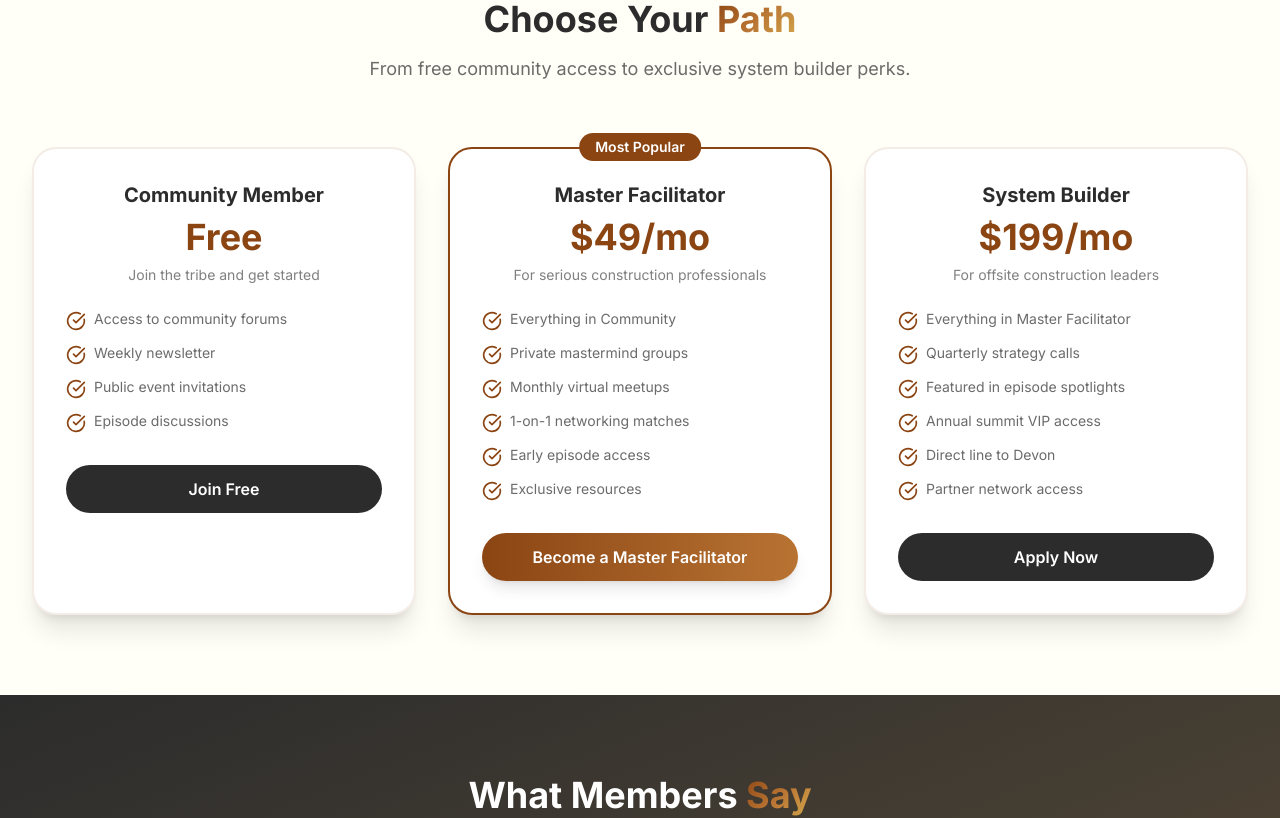
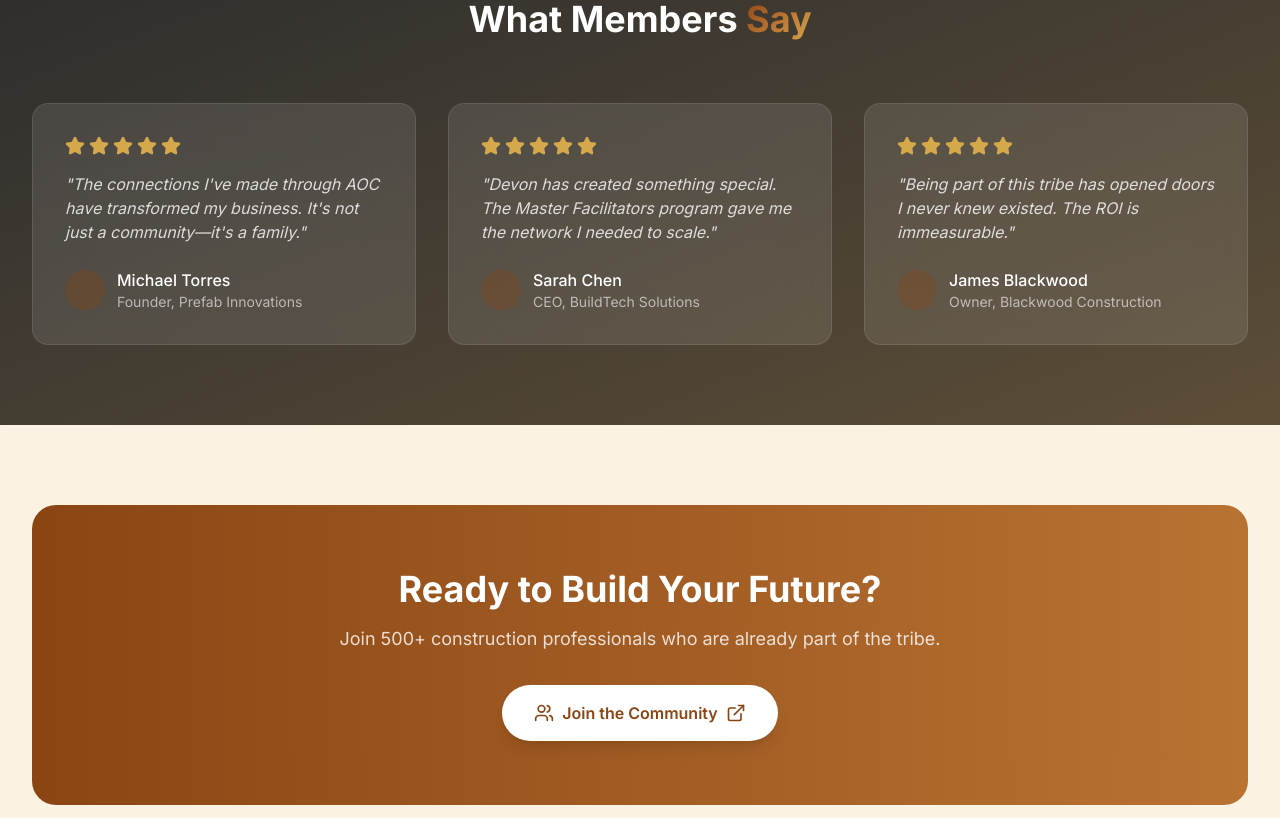
Before and after one commit to HummingAgent/aoc-website, a Next.js app: page /community in a window 1280 px wide. Shown: the part 1280-2098 px from the top of the page. Built offline with nearby package versions, Linux system fonts and the light colour scheme; a web font is replaced by a local one.

Commit message:
Link Master Facilitators to external community site

```diff
--- a/src/app/community/page.tsx
+++ b/src/app/community/page.tsx
@@ -1,5 +1,6 @@
 "use client";
 
+import { useEffect } from "react";
 import { motion } from "framer-motion";
 import Link from "next/link";
 import {
@@ -9,11 +10,8 @@ import {
   Calendar,
   MessageSquare,
   ArrowRight,
-  CheckCircle,
-  Building2,
-  Wrench,
-  Award,
-  Globe
+  ExternalLink,
+  Building2
 } from "lucide-react";
 
 const benefits = [
@@ -36,70 +34,6 @@ const benefits = [
     icon: Building2,
     title: "System Built Resources",
     description: "Tools, guides, and resources for offsite construction excellence.",
-  },
-];
-
-const tiers = [
-  {
-    name: "Community Member",
-    price: "Free",
-    description: "Join the tribe and get started",
-    features: [
-      "Access to community forums",
-      "Weekly newsletter",
-      "Public event invitations",
-      "Episode discussions",
-    ],
-    cta: "Join Free",
-    popular: false,
-  },
-  {
-    name: "Master Facilitator",
-    price: "$49/mo",
-    description: "For serious construction professionals",
-    features: [
-      "Everything in Community",
-      "Private mastermind groups",
-      "Monthly virtual meetups",
-      "1-on-1 networking matches",
-      "Early episode access",
-      "Exclusive resources",
-    ],
-    cta: "Become a Master Facilitator",
-    popular: true,
-  },
-  {
-    name: "System Builder",
-    price: "$199/mo",
-    description: "For offsite construction leaders",
-    features: [
-      "Everything in Master Facilitator",
-      "Quarterly strategy calls",
-      "Featured in episode spotlights",
-      "Annual summit VIP access",
-      "Direct line to Devon",
-      "Partner network access",
-    ],
-    cta: "Apply Now",
-    popular: false,
-  },
-];
-
-const testimonials = [
-  {
-    quote: "The connections I've made through AOC have transformed my business. It's not just a community—it's a family.",
-    name: "Michael Torres",
-    title: "Founder, Prefab Innovations",
-  },
-  {
-    quote: "Devon has created something special. The Master Facilitators program gave me the network I needed to scale.",
-    name: "Sarah Chen",
-    title: "CEO, BuildTech Solutions",
-  },
-  {
-    quote: "Being part of this tribe has opened doors I never knew existed. The ROI is immeasurable.",
-    name: "James Blackwood",
-    title: "Owner, Blackwood Construction",
   },
 ];
 
@@ -149,13 +83,15 @@ export default function CommunityPage() {
               </div>
             </div>
 
-            <Link
-              href="#pricing"
+            <a
+              href="https://community.theartofconstruction.net/"
+              target="_blank"
+              rel="noopener noreferrer"
               className="inline-flex items-center gap-2 px-8 py-4 bg-gradient-to-r from-rust to-copper text-white font-semibold rounded-full hover:from-rust-dark hover:to-rust transition-all shadow-xl glow-rust"
             >
-              Join the Tribe
-              <ArrowRight className="w-5 h-5" />
-            </Link>
+              Join the Community
+              <ExternalLink className="w-5 h-5" />
+            </a>
           </motion.div>
         </div>
       </section>
@@ -203,74 +139,7 @@ export default function CommunityPage() {
         </div>
       </section>
 
-      {/* Pricing Section */}
-      <section id="pricing" className="py-20 bg-cream">
-        <div className="mx-auto max-w-7xl px-4 sm:px-6 lg:px-8">
-          <motion.div
-            initial={{ opacity: 0, y: 20 }}
-            whileInView={{ opacity: 1, y: 0 }}
-            transition={{ duration: 0.6 }}
-            viewport={{ once: true }}
-            className="text-center mb-16"
-          >
-            <h2 className="text-3xl md:text-4xl font-bold text-charcoal font-playfair mb-4">
-              Choose Your <span className="text-gradient">Path</span>
-            </h2>
-            <p className="text-lg text-charcoal/70 max-w-2xl mx-auto">
-              From free community access to exclusive system builder perks.
-            </p>
-          </motion.div>
-
-          <div className="grid md:grid-cols-3 gap-8">
-            {tiers.map((tier, index) => (
-              <motion.div
-                key={tier.name}
-                initial={{ opacity: 0, y: 20 }}
-                whileInView={{ opacity: 1, y: 0 }}
-                transition={{ duration: 0.5, delay: index * 0.1 }}
-                viewport={{ once: true }}
-                className={`relative bg-white rounded-3xl p-8 shadow-xl border-2 ${
-                  tier.popular ? "border-rust" : "border-rust/10"
-                }`}
-              >
-                {tier.popular && (
-                  <div className="absolute -top-4 left-1/2 -translate-x-1/2 px-4 py-1 bg-rust text-white text-sm font-semibold rounded-full">
-                    Most Popular
-                  </div>
-                )}
-                <div className="text-center mb-6">
-                  <h3 className="text-xl font-bold text-charcoal font-playfair mb-2">
-                    {tier.name}
-                  </h3>
-                  <div className="text-4xl font-bold text-rust mb-2">
-                    {tier.price}
-                  </div>
-                  <p className="text-charcoal/60 text-sm">{tier.description}</p>
-                </div>
-                <ul className="space-y-3 mb-8">
-                  {tier.features.map((feature) => (
-                    <li key={feature} className="flex items-start gap-2">
-                      <CheckCircle className="w-5 h-5 text-rust shrink-0 mt-0.5" />
-                      <span className="text-charcoal/70 text-sm">{feature}</span>
-                    </li>
-                  ))}
-                </ul>
-                <button
-                  className={`w-full py-3 rounded-full font-semibold transition-all ${
-                    tier.popular
-                      ? "bg-gradient-to-r from-rust to-copper text-white hover:from-rust-dark hover:to-rust shadow-lg"
-                      : "bg-charcoal text-white hover:bg-rust"
-                  }`}
-                >
-                  {tier.cta}
-                </button>
-              </motion.div>
-            ))}
-          </div>
-        </div>
-      </section>
-
-      {/* Testimonials Section */}
+      {/* Testimonials */}
       <section className="py-20 bg-gradient-to-br from-charcoal to-aged-wood relative overflow-hidden">
         <div className="absolute inset-0 beam-pattern opacity-10" />
 
@@ -288,7 +157,23 @@ export default function CommunityPage() {
           </motion.div>
 
           <div className="grid md:grid-cols-3 gap-8">
-            {testimonials.map((testimonial, index) => (
+            {[
+              {
+                quote: "The connections I've made through AOC have transformed my business. It's not just a community—it's a family.",
+                name: "Michael Torres",
+                title: "Founder, Prefab Innovations",
+              },
+              {
+                quote: "Devon has created something special. The Master Facilitators program gave me the network I needed to scale.",
+                name: "Sarah Chen",
+                title: "CEO, BuildTech Solutions",
+              },
+              {
+                quote: "Being part of this tribe has opened doors I never knew existed. The ROI is immeasurable.",
+                name: "James Blackwood",
+                title: "Owner, Blackwood Construction",
+              },
+            ].map((testimonial, index) => (
               <motion.div
                 key={testimonial.name}
                 initial={{ opacity: 0, y: 20 }}
@@ -334,14 +219,16 @@ export default function CommunityPage() {
             <p className="text-lg text-white/80 max-w-2xl mx-auto mb-8">
               Join 500+ construction professionals who are already part of the tribe.
             </p>
-            <Link
-              href="#pricing"
+            <a
+              href="https://community.theartofconstruction.net/"
+              target="_blank"
+              rel="noopener noreferrer"
               className="inline-flex items-center gap-2 px-8 py-4 bg-white text-rust font-semibold rounded-full hover:bg-sand transition-colors shadow-lg"
             >
               <Users className="w-5 h-5" />
               Join the Community
-              <ArrowRight className="w-5 h-5" />
-            </Link>
+              <ExternalLink className="w-5 h-5" />
+            </a>
           </motion.div>
         </div>
       </section>
--- a/src/components/Footer.tsx
+++ b/src/components/Footer.tsx
@@ -25,10 +25,9 @@ const footerLinks = {
     { name: "Subscribe on Spotify", href: podcastPlatforms.spotify, external: true },
   ],
   community: [
-    { name: "Master Facilitators", href: "/community" },
-    { name: "Join the Tribe", href: "/community/join" },
-    { name: "Events", href: "/events" },
-    { name: "Resources", href: "/resources" },
+    { name: "Master Facilitators", href: "https://community.theartofconstruction.net/", external: true },
+    { name: "Join the Tribe", href: "https://community.theartofconstruction.net/", external: true },
+    { name: "Events", href: "https://community.theartofconstruction.net/", external: true },
   ],
   company: [
     { name: "About Devon", href: "/about" },
@@ -161,12 +160,23 @@ export default function Footer() {
             <ul className="space-y-3">
               {footerLinks.community.map((link) => (
                 <li key={link.name}>
+                  {'external' in link && link.external ? (
+                    <a
+                      href={link.href}
+                      target="_blank"
+                      rel="noopener noreferrer"
+                      className="text-white/60 hover:text-white transition-colors text-sm"
+                    >
+                      {link.name}
+                    </a>
+                  ) : (
                     <Link
                       href={link.href}
                       className="text-white/60 hover:text-white transition-colors text-sm"
                     >
                       {link.name}
                     </Link>
+                  )}
                 </li>
               ))}
             </ul>
--- a/src/components/Header.tsx
+++ b/src/components/Header.tsx
@@ -8,7 +8,7 @@ import { Menu, X, Headphones, Users, Info, Handshake, Mail, Newspaper } from "lu
 
 const navigation = [
   { name: "Episodes", href: "/episodes", icon: Headphones },
-  { name: "Master Facilitators", href: "/community", icon: Users },
+  { name: "Master Facilitators", href: "https://community.theartofconstruction.net/", icon: Users, external: true },
   { name: "About Devon", href: "/about", icon: Info },
   { name: "Partners", href: "/partners", icon: Handshake },
   { name: "Blog", href: "/blog", icon: Newspaper },
@@ -55,6 +55,18 @@ export default function Header() {
                 animate={{ opacity: 1, y: 0 }}
                 transition={{ duration: 0.3, delay: 0.1 * index }}
               >
+                {'external' in item && item.external ? (
+                  <a
+                    href={item.href}
+                    target="_blank"
+                    rel="noopener noreferrer"
+                    className="group relative px-4 py-2 text-sm font-medium text-charcoal hover:text-rust transition-colors rounded-lg flex items-center gap-2"
+                  >
+                    <item.icon className="w-4 h-4 opacity-70 group-hover:opacity-100 transition-opacity" />
+                    {item.name}
+                    <span className="absolute bottom-0 left-1/2 -translate-x-1/2 w-0 h-0.5 bg-rust transition-all group-hover:w-3/4 rounded-full" />
+                  </a>
+                ) : (
                   <Link
                     href={item.href}
                     className="group relative px-4 py-2 text-sm font-medium text-charcoal hover:text-rust transition-colors rounded-lg flex items-center gap-2"
@@ -63,6 +75,7 @@ export default function Header() {
                     {item.name}
                     <span className="absolute bottom-0 left-1/2 -translate-x-1/2 w-0 h-0.5 bg-rust transition-all group-hover:w-3/4 rounded-full" />
                   </Link>
+                )}
               </motion.div>
             ))}
           </motion.div>
@@ -118,6 +131,19 @@ export default function Header() {
           >
             <div className="px-4 py-6 space-y-3">
               {navigation.map((item) => (
+                'external' in item && item.external ? (
+                  <a
+                    key={item.name}
+                    href={item.href}
+                    target="_blank"
+                    rel="noopener noreferrer"
+                    className="flex items-center gap-3 px-4 py-3 text-base font-medium text-charcoal hover:text-rust hover:bg-rust/5 rounded-lg transition-colors"
+                    onClick={() => setMobileMenuOpen(false)}
+                  >
+                    <item.icon className="w-5 h-5" />
+                    {item.name}
+                  </a>
+                ) : (
                   <Link
                     key={item.name}
                     href={item.href}
@@ -127,6 +153,7 @@ export default function Header() {
                     <item.icon className="w-5 h-5" />
                     {item.name}
                   </Link>
+                )
               ))}
               <div className="pt-4 border-t border-rust/10 space-y-3">
                 <Link
```
Also changed, not shown: src/app/page.tsx (+10 -6 lines). Lines whose indentation alone changed are shown as unchanged.
